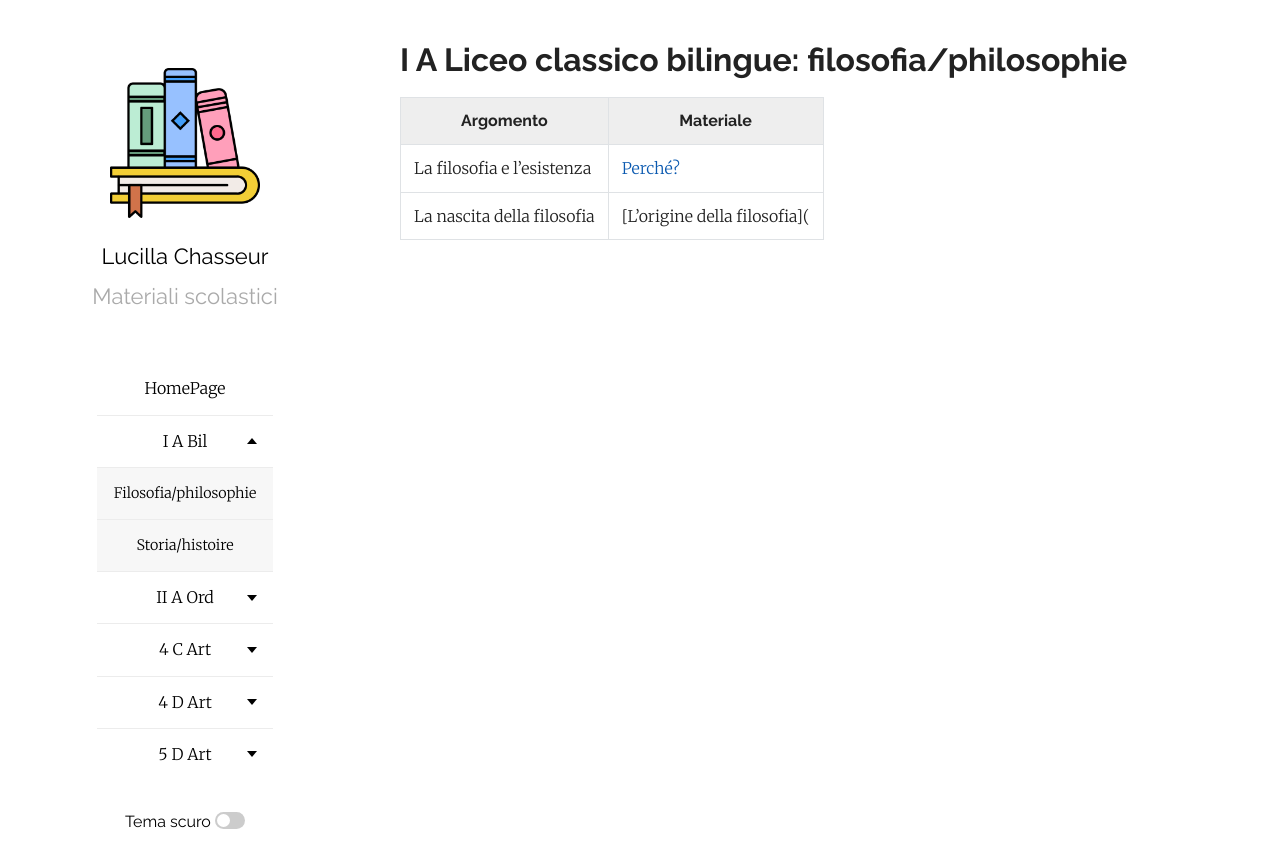
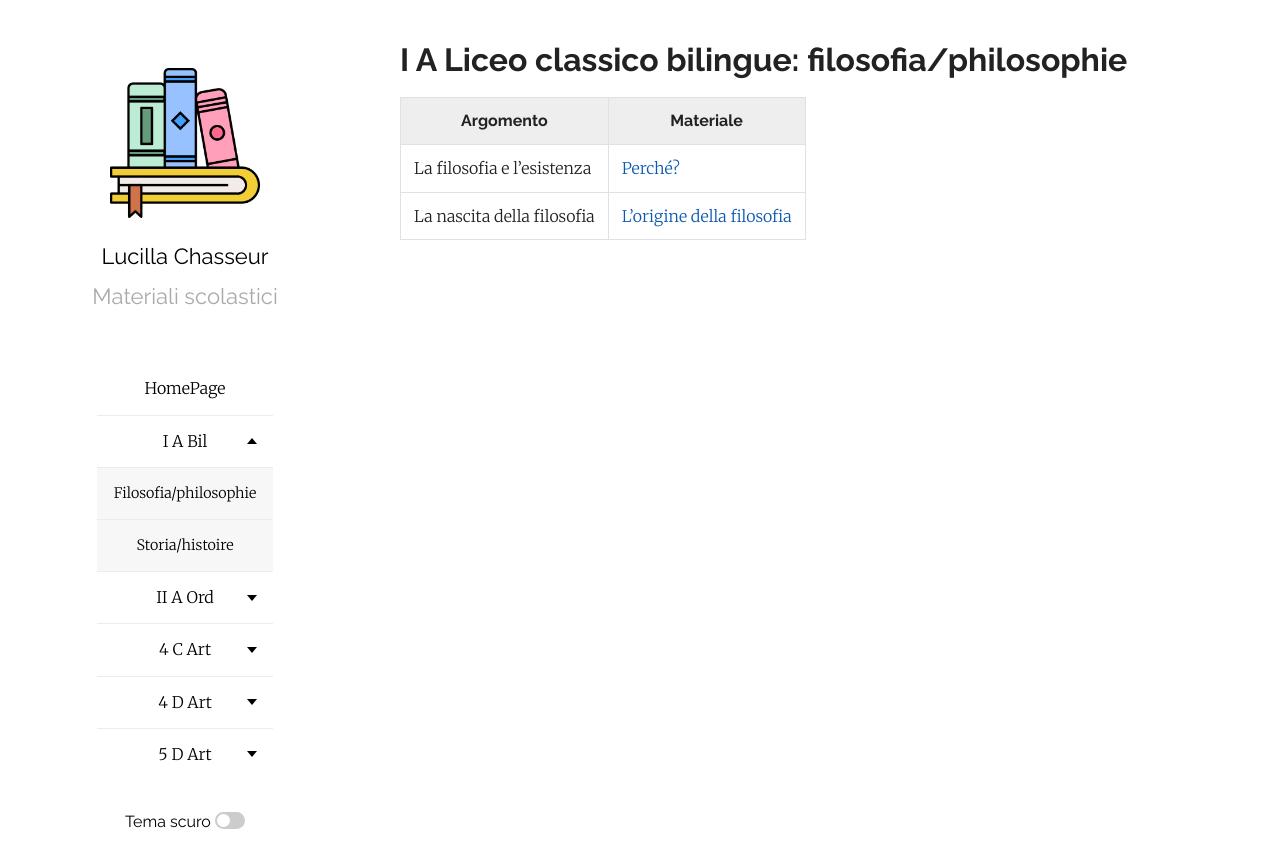
Before and after one commit to efemeridi/efemeridi.github.io, a Jekyll site: the page built from 1a_bil_filosofia.md, in a window 1280 px wide. Shown: the top 868 px of the page. Built offline with Jekyll 4.4.1, drawn with Linux system fonts in a browser that asks for light colours; our own code applies the rules of GitHub Pages for plain Markdown files; part of the change alters nothing that is shown.

```diff
--- a/1a_bil_filosofia.md
+++ b/1a_bil_filosofia.md
@@ -6,4 +6,4 @@ layout: page
 | Argomento | Materiale   |
 |-----------|-------------|
 |La filosofia e l'esistenza|[Perché?](/materiali/I_A_bil/filosofia/INTRODUZIONE/01_INTRODUZIONE_SITO.pdf/)
-|La nascita della filosofia|[L'origine della filosofia](
+|La nascita della filosofia|[L'origine della filosofia](/materiali/I_A_bil/filosofia/01_NASCITA_DELLA_FILOSOFIA/02_la nascita_filo_I_A_bil_capitolo_1.pdf/)
```
